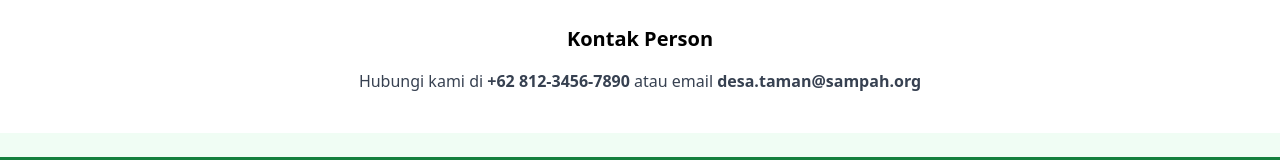
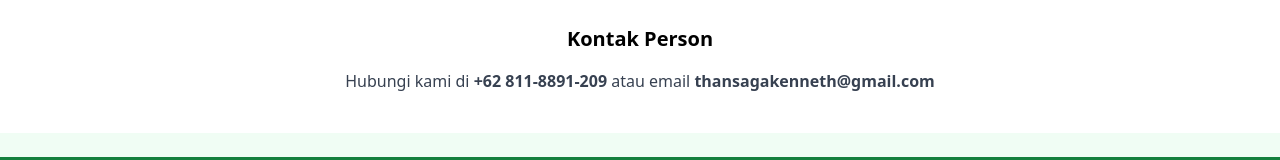
Before and after one commit to thansagakennethcpubot/donation-site, a plain HTML site: page index.html in a window 1280 px wide. Shown: the part 2427-2587 px from the top of the page. Drawn offline with nearby package versions, Linux system fonts and the light colour scheme.

Commit message:
Update index.html

```diff
--- a/index.html
+++ b/index.html
@@ -98,7 +98,7 @@
   <!-- Kontak -->
   <section class="bg-white py-10 px-6 text-center">
     <h2 class="text-xl font-bold mb-4">Kontak Person</h2>
-    <p class="text-gray-700">Hubungi kami di <strong>+62 812-3456-7890</strong> atau email <strong>desa.taman@sampah.org</strong></p>
+    <p class="text-gray-700">Hubungi kami di <strong>+62 811-8891-209</strong> atau email <strong>thansagakenneth@gmail.com</strong></p>
   </section>
 
   <!-- Footer -->
```
